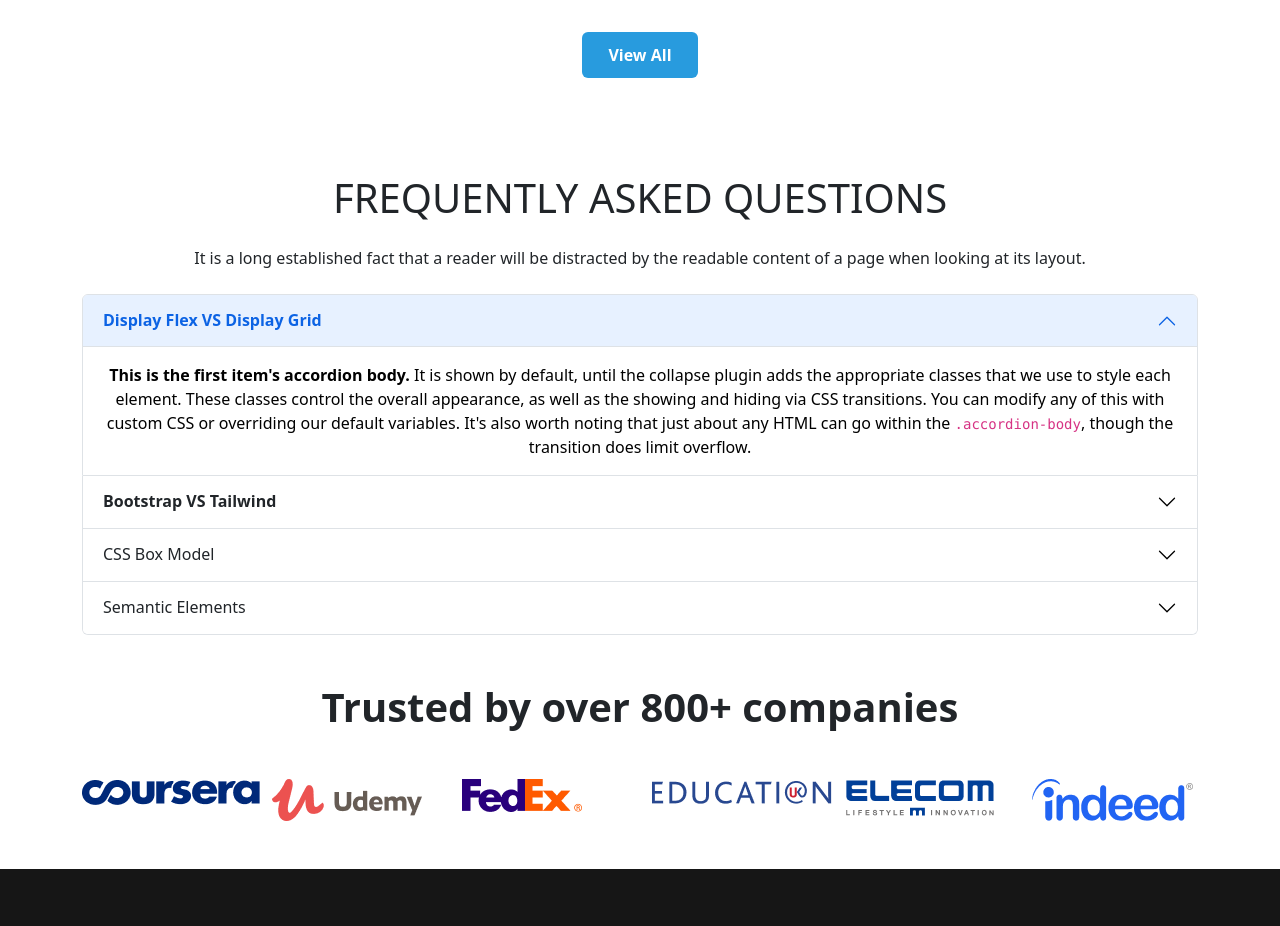
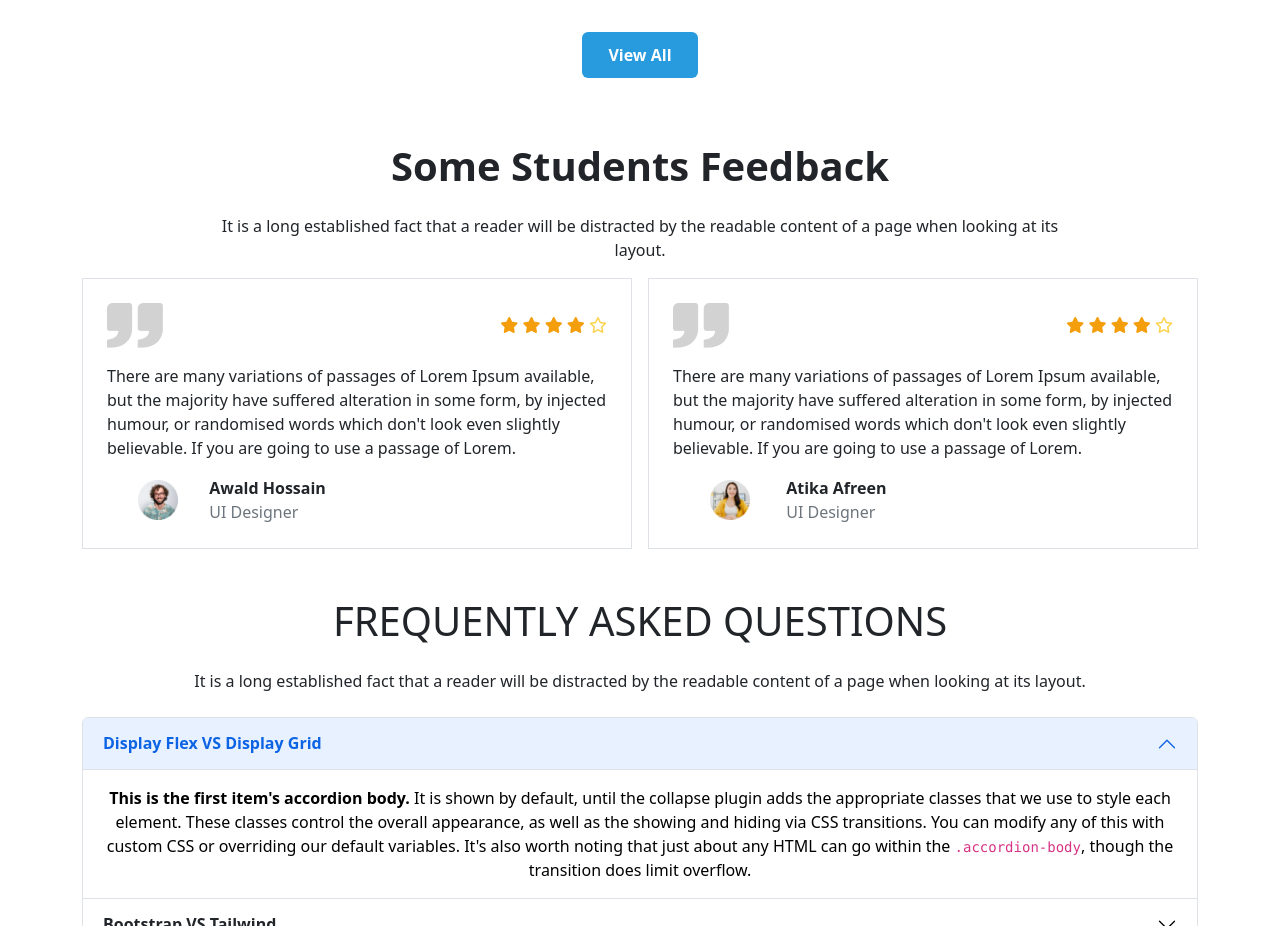
Before and after one commit to ikhtiaj-arif/Assignment-03, a plain HTML site: page index.html in a window 1280 px wide. Shown: the part 3360-4286 px from the top of the page. Drawn offline with nearby package versions, Linux system fonts and the light colour scheme.

Commit message:
feedback section added

```diff
--- a/index.html
+++ b/index.html
@@ -459,7 +459,63 @@
         </section>
         <!-- feedback  -->
         <section class="container">
+          <div class="w-75 m-auto text-center ">
+            <h1 class="fw-bolder py-3">Some Students Feedback</h1>
+            <p>It is a long established fact that a reader will be distracted by the readable content of a page when looking at its layout.</p>
+          </div>
+          <div class="row row-cols-1 row-cols-lg-2 g-3">
 
+            <div class="col">
+              <div class="border p-4">
+                <!-- header  -->
+                <div class="d-flex justify-content-between align-items-center">
+                  <img src="images/comma.png" alt="">
+                  <div class="">
+                    <i class="fa-solid fa-star star-clr"></i>
+                    <i class="fa-solid fa-star star-clr"></i>
+                    <i class="fa-solid fa-star star-clr"></i>
+                    <i class="fa-solid fa-star star-clr"></i>
+                    <i class="fa-regular fa-star star-muted"></i>
+                  </div>
+                </div>
+                <!-- body  -->
+                <p class="pt-3">There are many variations of passages of Lorem Ipsum available, but the majority have suffered alteration in some form, by injected humour, or randomised words which don't look even slightly believable. If you are going to use a passage of Lorem.</p>
+                <div class="d-flex align-items-center justify-content-evenly w-50">
+                  <img class="logo-img" src="images/student/student-5.png" alt="">
+                  <div class="">
+                    <p class="m-0 fw-bolder">Awald Hossain</p>
+                    <p class="text-muted m-0">UI Designer</p>
+                  </div>
+                </div>
+              </div>
+            </div>
+
+            <div class="col">
+              <div class="border p-4">
+                <!-- header  -->
+                <div class="d-flex justify-content-between align-items-center">
+                  <img src="images/comma.png" alt="">
+                  <div class="">
+                    <i class="fa-solid fa-star star-clr"></i>
+                    <i class="fa-solid fa-star star-clr"></i>
+                    <i class="fa-solid fa-star star-clr"></i>
+                    <i class="fa-solid fa-star star-clr"></i>
+                    <i class="fa-regular fa-star star-muted"></i>
+                  </div>
+                </div>
+                <!-- body  -->
+                <p class="pt-3">There are many variations of passages of Lorem Ipsum available, but the majority have suffered alteration in some form, by injected humour, or randomised words which don't look even slightly believable. If you are going to use a passage of Lorem.</p>
+                <div class="d-flex align-items-center justify-content-evenly w-50">
+                  <img class="logo-img" src="images/student/student-6.png" alt="">
+                  <div class="">
+                    <p class="m-0 fw-bolder">Atika Afreen</p>
+                    <p class="text-muted m-0">UI Designer</p>
+                  </div>
+                </div>
+
+              </div>
+            </div>
+          </div>
 
         </section>
         <!-- FAQ  -->
--- a/styles/styles.css
+++ b/styles/styles.css
@@ -35,7 +35,16 @@
     background:rgba(0,0,0,0.6);
   }
 
-
+  .logo-img{
+    height: 40px;
+    width: 40px;
+  }
+  .star-clr{
+    color: #F59E0B;
+  }
+  .star-muted{
+    color: #FCD34D;
+  }
 
   .ft-bg{
     background-color: #161616;
```
